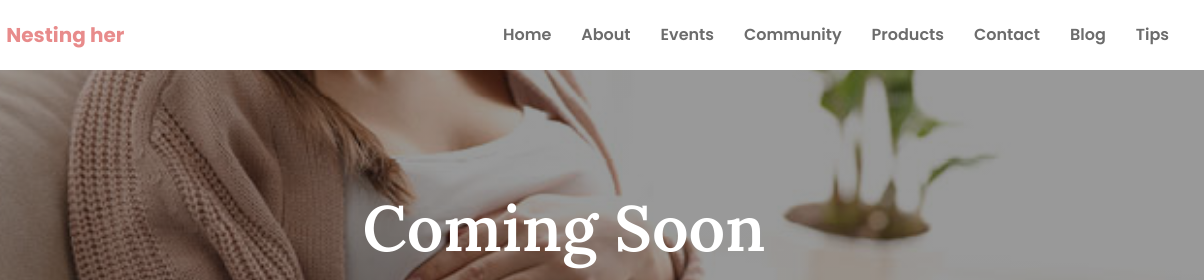
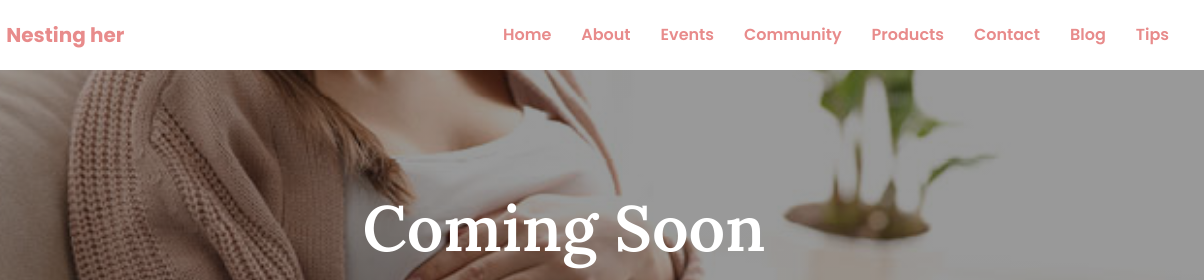
Before and after one commit to nestingher/nestingher, a plain HTML site: page index.html in a window 1280 px wide. Shown: the top 280 px of the page, 76-1280 px from the left. Drawn offline with Linux system fonts and the light colour scheme; a script that the page names is missing.

Commit message:
Update style1.css

```diff
--- a/style1.css
+++ b/style1.css
@@ -106,14 +106,14 @@ body {
     }
 
     .navbar ul li a {
-      color:  #6c6c6c;
+      color:  #e88b8b;
       text-decoration: none;
       font-size: 16px;
       transition: color 0.3s;
     }
 
     .navbar ul li a:hover {
-      color: #ffcc00; /* Highlight on hover */
+      color:#63b1ab; /* Highlight on hover */
     }
 h1, h2 {
     color: var(--dark-color);
```
